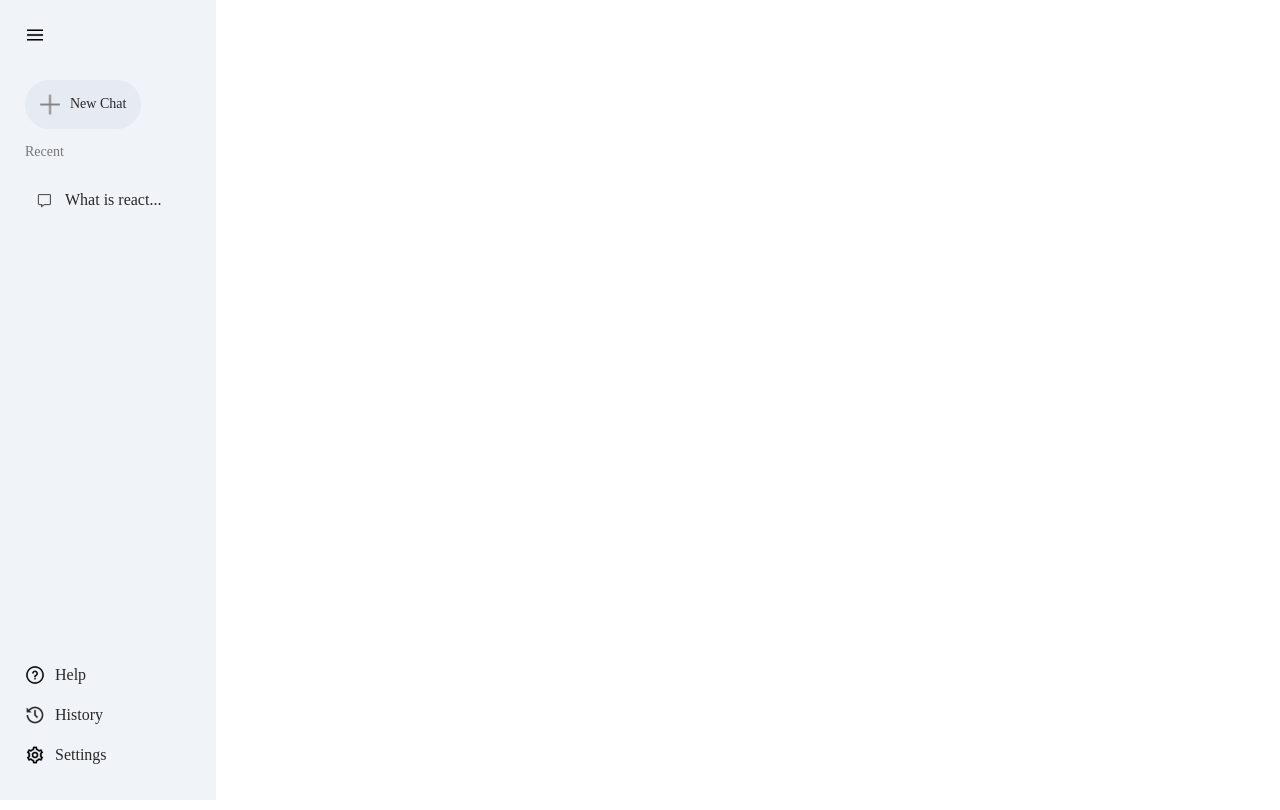
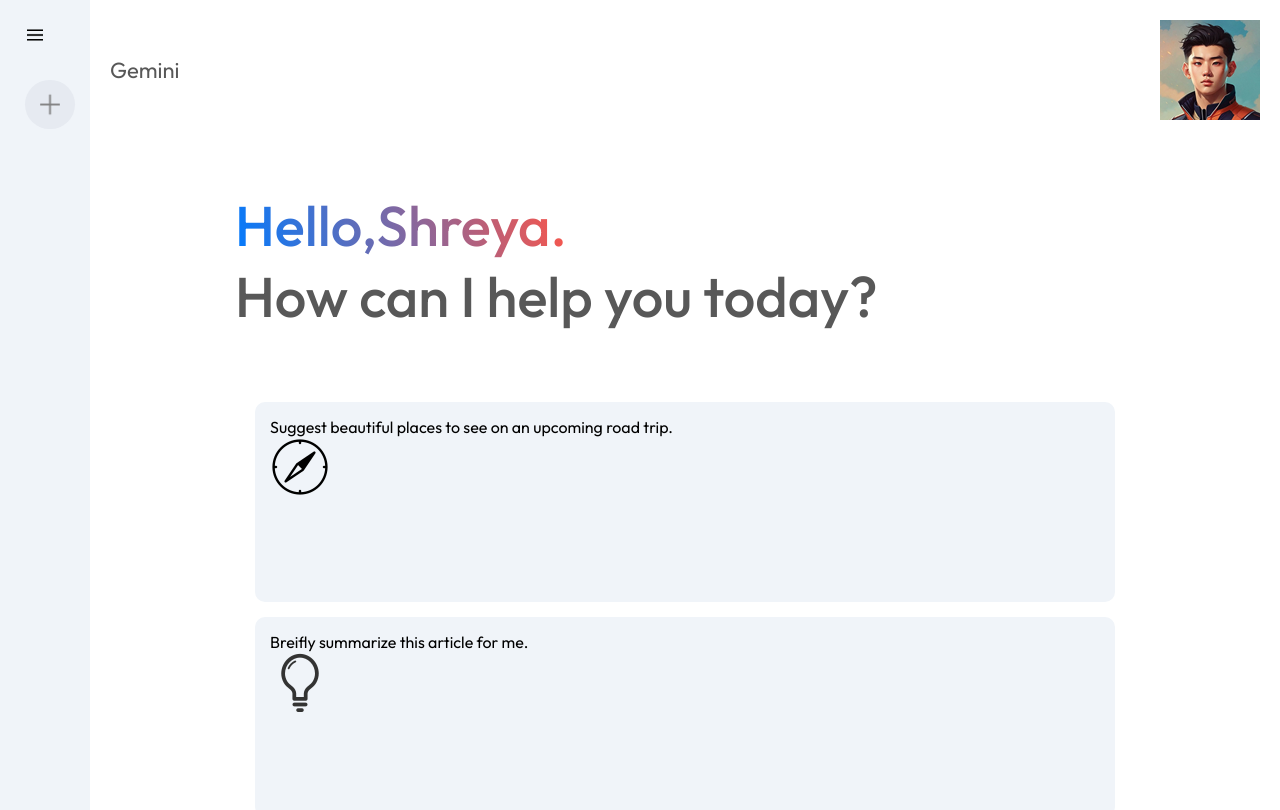
Before and after one commit to shreyaaroyy2005-blip/GC, a React (Vite) app: page / in a window 1280 px wide. Shown: the top 810 px of the page. Built offline with nearby package versions, Linux system fonts and the light colour scheme.

Commit message:
in the main content added profile,greeting and added cards

```diff
--- a/src/App.jsx
+++ b/src/App.jsx
@@ -1,12 +1,14 @@
 import React from 'react'
 import Sidebar from './components/Sidebar/Sidebar'
+import Main from './components/Main/Main'
 
 
 const App = () => {
   return (
-    <div className='app-shell'>
-       <Sidebar/>
-    </div>
+    <>
+      <Sidebar />
+      <Main />
+    </>
   )
 }
 
--- /dev/null
+++ b/src/components/Main/Main.css
@@ -0,0 +1,53 @@
+.main{
+    flex:1;
+    min-height: 100vh;
+    padding-bottom: 15vh;
+    position: relative;
+}
+
+.main .nav{
+    display: flex;
+    align-items: center;
+    justify-content: space-between;
+    font-size: 22px;
+    padding: 20px;
+    color: #585858;
+}
+
+.main .nav .img{
+    width:40px;
+    border-radius: 50%;
+}
+
+.main-container{
+    max-width:900px;
+    margin:auto;
+}
+.main .greet{
+    margin:50px 0px;
+    font-size: 56px;
+    color:#585858;
+    font-weight: 500;
+    pdding:20px;
+}
+.main .greet span{
+    background: -webkit-linear-gradient(16deg, #007bff, #ff5546);
+    -webkit-background-clip: text;
+    -webkit-text-fill-color: transparent;
+}
+
+.main .cards{
+    display: grid;
+    grid-template-columns: repeat(autofill,minmax(180px,1fr));
+    gap: 15px;
+    padding: 20px;
+}
+
+.main .card{
+    height: 200px;
+    padding: 15px;
+    background-color: #f0f4f9;
+    border-radius: 10px;
+    position: relative;
+    cursor: pointer;
+}
--- /dev/null
+++ b/src/components/Main/Main.jsx
@@ -0,0 +1,41 @@
+import React from 'react'
+import './Main.css'
+import { assets } from '../../assets/assets'
+
+const Main = () => {
+  return (
+    <div className='main'>
+      <div className="nav">
+        <p>Gemini</p>
+        <img src={assets.user_icon} alt="User" />
+      </div>
+
+      <div className="main-container">
+        <div className="greet">
+            <p><span>Hello,Shreya.</span></p>
+            <p>How can I help you today?</p>
+        </div>
+        <div className="cards">
+            <div className="card">
+                <p>Suggest beautiful places to see on an upcoming road trip.</p>
+                <img src={assets.compass_icon} alt="" />
+            </div>
+            <div className="card">
+                <p>Breifly summarize this article for me.</p>
+                <img src={assets.bulb_icon} alt="" />
+            </div>
+            <div className="card">
+                <p>Brainstorm team bonding activities for our work.</p>
+                <img src={assets.message_icon} alt="" />
+            </div>
+            <div className="card">
+                <p>Improve the readability of the following code.</p>
+                <img src={assets.code_icon} alt="" />
+            </div>
+        </div>
+      </div>
+    </div>
+  )
+}
+
+export default Main
--- a/src/components/Sidebar/Sidebar.jsx
+++ b/src/components/Sidebar/Sidebar.jsx
@@ -4,7 +4,7 @@
 
 const Sidebar = () => {
 
-  const [extended, setExtended] = useState(true)
+  const [extended, setExtended] = useState(false)  //in this state we will strore the value of the sidebar whether extended or not.
 
   return (
     <div className='sidebar'>
@@ -15,7 +15,7 @@
           className='menu-icon'
           src={assets.menu_icon}
           alt='Menu'
-          onClick={() => setExtended(prev => !prev)}
+          onClick={() => setExtended(prev => !prev)}  //when i will click on the sidebar menu icon,it will show us the content written,that was hidden(new chat,settings..etc)
         />
 
         <div className='new-chat'>
--- a/src/index.css
+++ b/src/index.css
@@ -1,7 +1,9 @@
+@import url('https://fonts.googleapis.com/css2?family=Outfit:wght@100..900&display=swap');
 *{
   padding: 0;
   margin: 0;
   box-sizing: border-box;
+  font-family: Outfit;
 }
 #root{
   min-height: 100vh;
```
